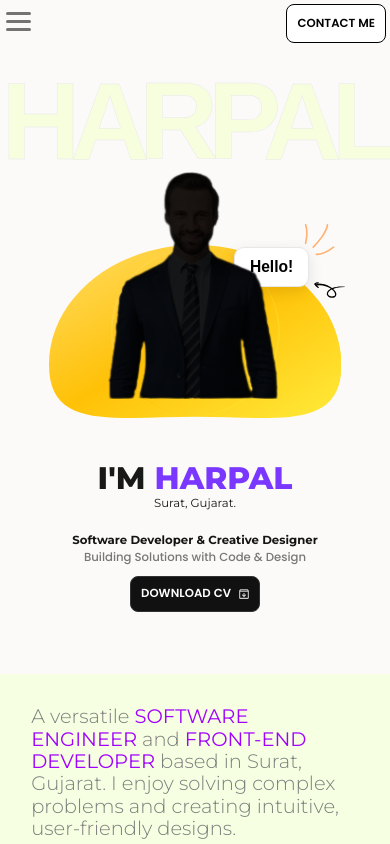
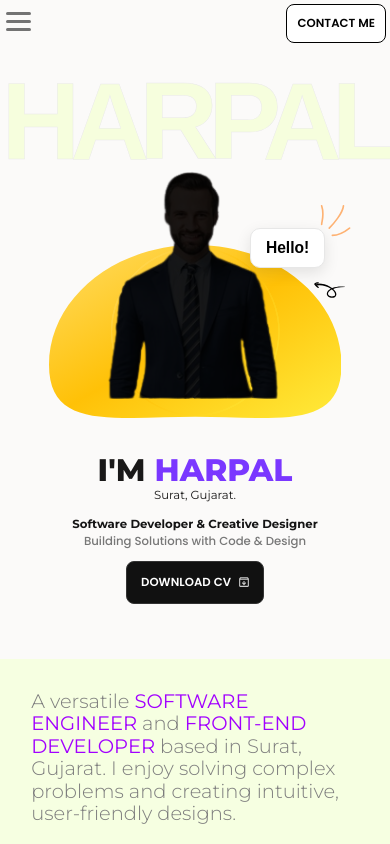
Before and after one commit to harpal88/personal_web, a website built with Parcel: page index.html in a window 390 px wide. Shown: the top 844 px of the page. Built offline with nearby package versions, Linux system fonts and the light colour scheme; a web font is replaced by a local one.

Commit message:
button mobile

```diff
--- a/index.css
+++ b/index.css
@@ -276,6 +276,7 @@ font-size: 1.6vw;}
   .contact-button{
     transition: all 0.3s ease;
   }
+
   .contact-button-mobile{
     right: 1vw;
     top: 1vw;    position: fixed;
@@ -294,6 +295,8 @@ font-size: 1.6vw;}
     flex-direction: row;
     gap: 8px;
   }
+
+
   .button-text-mobile.ButtonText,
   .contact-button-text-mobile.ButtonText {
     font-size: 3vw;
@@ -757,7 +760,7 @@ width: 8px;  }
     flex-direction: column;
     justify-content: center;
     align-items: center;
-    gap: 6vw;
+    gap: 4vw;
   }
 
   /* Hero Image Section */
@@ -795,8 +798,8 @@ width: 8px;  }
   /* Speech Bubble */
   .speech-bubble-mobile {
     position: absolute;
-    top: 1%;
-        right: 2rem;
+    top: -10%;
+        right: 1rem;
     background: #fff;
     border: 1px solid rgb(231, 231, 231);
     color: black;
@@ -872,7 +875,7 @@ width: 8px;  }
     align-items: center;
     cursor: pointer;
     transition: all 0.3s ease;
-    padding: clamp(10px, 1vw, 1.5rem);
+    padding: clamp(14px, 1vw, 1.5rem);
     background-color: #111111;
     color: #fff;
     border-color: #333;
```
